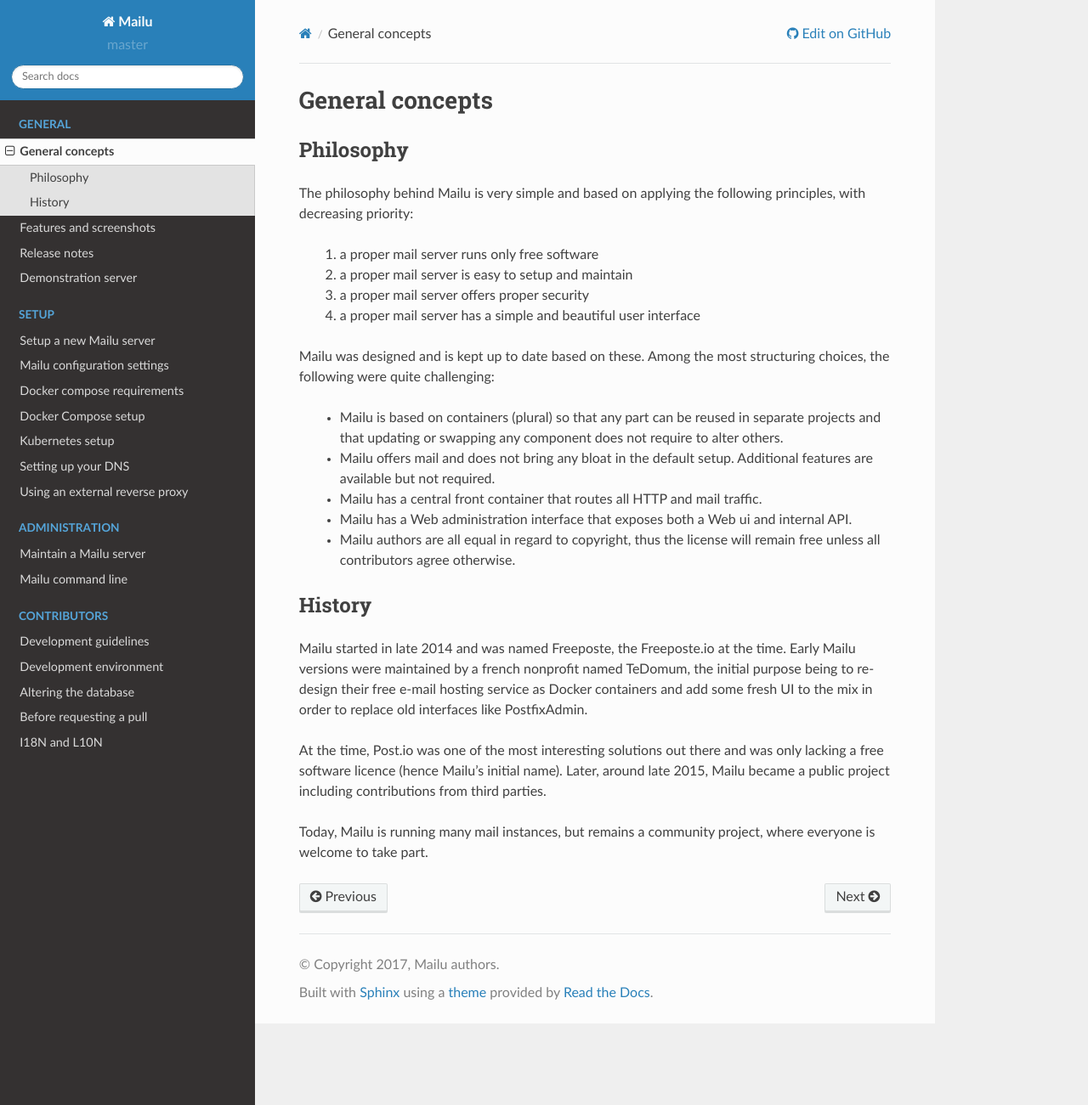
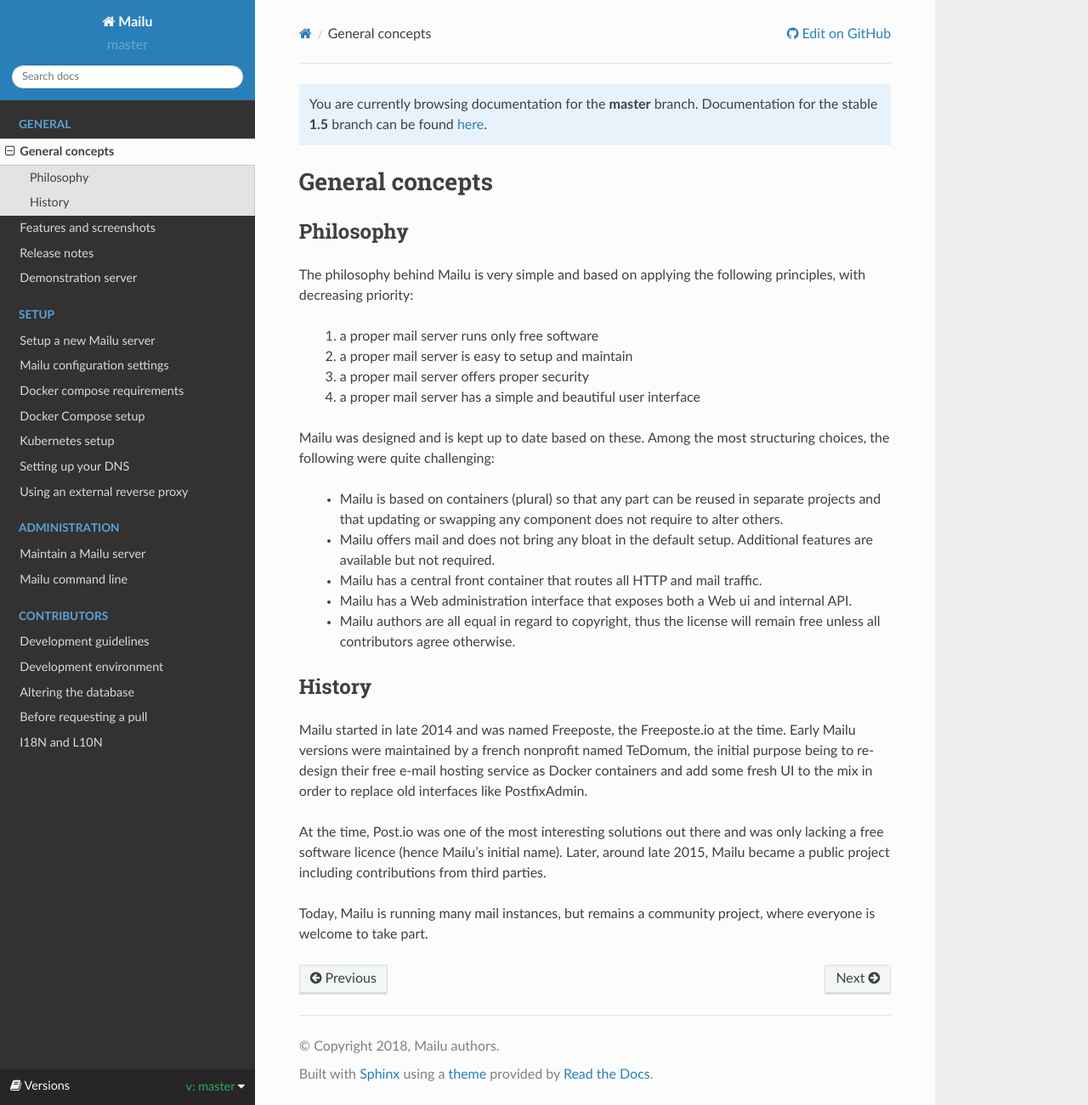
Before and after one commit to WillingDev0812/Mail-Management-Tool, a Sphinx documentation site: the page built from docs/general.rst, in a window 1280 px wide and 1301 px high. Shown: the whole window at 85% size. Built offline with Sphinx 7.4.7 and the Read the Docs theme 2.0.0, drawn with Linux system fonts in a browser that asks for light colours; formulas are drawn with MathJax 3.

Commit message:
Backport documentation build from master

```diff
--- a/docs/_templates/layout.html
+++ b/docs/_templates/layout.html
@@ -1,2 +1,9 @@
-{% set version=github_version %}
 {% extends "!layout.html" %}
+{% block document %}
+{% if version != stable_version %}
+<div class="wy-alert info">
+    <p>You are currently browsing documentation for the <b>{{ version }}</b> branch. Documentation for the stable <b>{{ stable_version }}</b> branch can be found <a href="/{{ stable_version }}/">here</a>.</p>
+</div>
+{% endif %}
+{{ super() }}
+{% endblock %}
--- /dev/null
+++ b/docs/_templates/versions.html
@@ -0,0 +1,15 @@
+  <div class="rst-versions" data-toggle="rst-versions" role="note" aria-label="versions">
+    <span class="rst-current-version" data-toggle="rst-current-version">
+      <span class="fa fa-book"> Versions</span>
+      v: {{ version }}
+      <span class="fa fa-caret-down"></span>
+    </span>
+    <div class="rst-other-versions">
+      <dl>
+        <dt>{{ _('Versions') }}</dt>
+        {% for slug, url in versions %}
+          <dd><a href="{{ url }}">{{ slug }}</a></dd>
+        {% endfor %}
+      </dl>
+    </div>
+  </div>
--- a/docs/conf.py
+++ b/docs/conf.py
@@ -1,17 +1,19 @@
 #!/usr/bin/env python3
 # -*- coding: utf-8 -*-
 #
+
+import os
 
 extensions = ['sphinx.ext.imgmath', 'sphinx.ext.viewcode']
 templates_path = ['_templates']
 source_suffix = '.rst'
 master_doc = 'index'
 project = 'Mailu'
-copyright = '2017, Mailu authors'
+copyright = '2018, Mailu authors'
 author = 'Mailu authors'
-version = release = 'latest'
+version = release = os.environ.get('VERSION', 'master')
 language = None
-exclude_patterns = ['_build', 'Thumbs.db', '.DS_Store']
+exclude_patterns = ['_build', 'Thumbs.db', '.DS_Store', 'Dockerfile', 'docker-compose.yml']
 pygments_style = 'sphinx'
 todo_include_todos = False
 html_theme = 'sphinx_rtd_theme'
@@ -23,7 +25,7 @@ htmlhelp_basename = 'Mailudoc'
 # to template names.
 html_sidebars = {
     '**': [
-        'relations.html',  # needs 'show_related': True theme option to display
+        'relations.html',
         'searchbox.html',
     ]
 }
@@ -33,27 +35,11 @@ html_context = {
     'display_github': True,
     'github_user': 'mailu',
     'github_repo': 'mailu',
-    'github_version': 'master',
+    'github_version': version,
+    'stable_version': '1.5',
+    'versions': [
+        ('1.5', '/1.5/'),
+        ('master', '/master/')
+    ],
     'conf_py_path': '/docs/'
 }
-
-
-# Upload function when the script is called directly
-if __name__ == "__main__":
-    import os, sys, paramiko
-    build_dir, hostname, username, password, dest_dir = sys.argv[1:]
-    transport = paramiko.Transport((hostname, 22))
-    transport.connect(username=username, password=password)
-    sftp = paramiko.SFTPClient.from_transport(transport)
-    os.chdir(build_dir)
-    for dirpath, dirnames, filenames in os.walk("."):
-        remote_path = os.path.join(dest_dir, dirpath)
-        try:
-            sftp.mkdir(remote_path)
-        except:
-            pass
-        for filename in filenames:
-            sftp.put(
-                os.path.join(dirpath, filename),
-                os.path.join(remote_path, filename)
-            )
--- a/docs/requirements.txt
+++ b/docs/requirements.txt
@@ -2,5 +2,3 @@ recommonmark
 Sphinx
 sphinx-autobuild
 sphinx-rtd-theme
-sphinxcontrib-versioning
-paramiko
```
